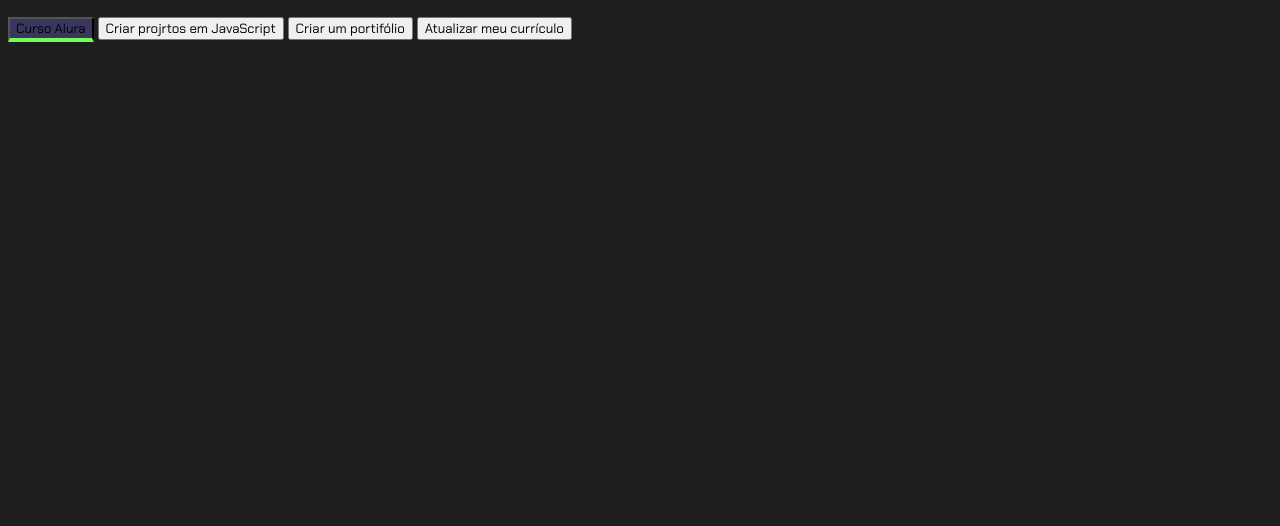
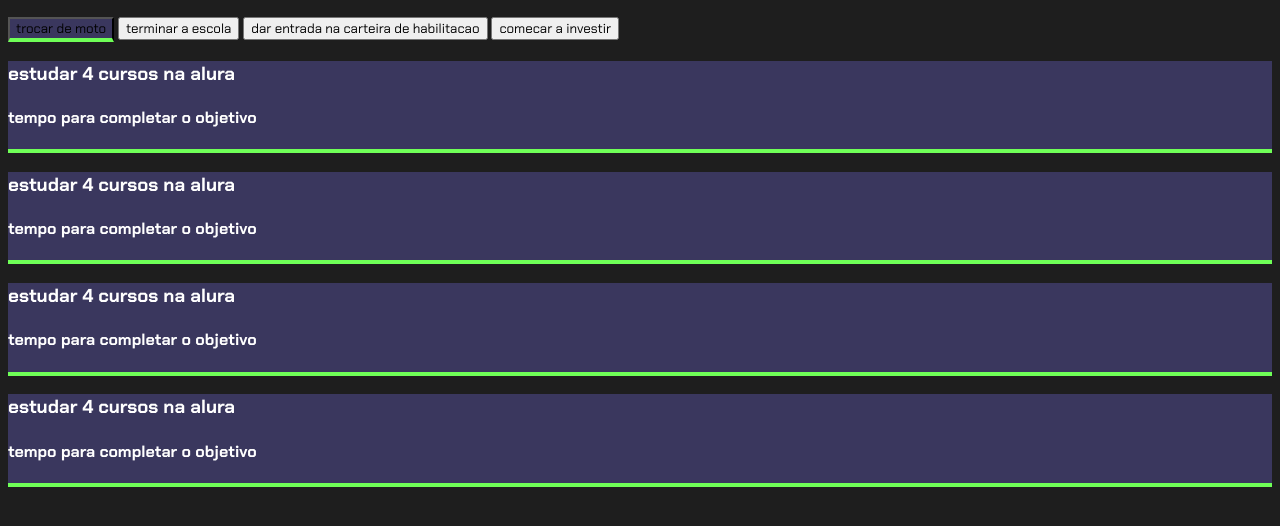
Before and after one commit to r1h4n/relogio, a plain HTML site: page index.html in a window 1280 px wide. Shown: the part 54-580 px from the top of the page. Drawn offline with Linux system fonts and the light colour scheme.

Commit message:
Update index.html

```diff
--- a/index.html
+++ b/index.html
@@ -2,7 +2,11 @@
 <html lang="pt-br">
 <head>
   <meta charset="UTF-8">
+  <meta http-equiv="x-ua-compatible" content="ie=idge">
   <meta name="viewport" content="width=device-width, initial-scale=1.0">
+  <link rel="preconnect" href="https://fonts.googleapis.com">
+<link rel="preconnect" href="https://fonts.gstatic.com" crossorigin>
+<link href="https://fonts.googleapis.com/css2?family=Poppins:ital,wght@0,100;0,200;0,300;0,400;0,500;0,600;0,700;0,800;0,900;1,100;1,200;1,300;1,400;1,500;1,600;1,700;1,800;1,900&display=swap" rel="stylesheet">
   <title>Meus objetivos do ano</title>
   <link rel="stylesheet" href="stely.css">
 </head>
@@ -10,10 +14,29 @@
 <section class="conteudo principal">
 <h2 class="titulo principal">Meus Objetivos do ano_</h2>
 <div class="botoes">
-<button class="botao ativo">Curso Alura</button>
-<button class="botao">Criar projrtos em JavaScript</button>
-<button class="botao">Criar um portifólio</button>
-<button class="botao">Atualizar meu currículo</button>
+<button class="botao ativo">trocar de moto</button>
+<button class="botao">terminar a escola</button>
+<button class="botao">dar entrada na carteira de habilitacao</button>
+<button class="botao">comecar a investir</button>
+</div>
+
+<div class="abas-textos">
+  <div class="abas-conteudo ativo">
+    <h3 class="aba-conteudo-titulo-principal">estudar 4 cursos na alura</h3>
+    <h4 class="aba-conteudo-titulo-principal">tempo para completar o objetivo</h4>
+  </div>
+  <div class="abas-conteudo ativo">
+    <h3 class="aba-conteudo-titulo-principal">estudar 4 cursos na alura</h3>
+    <h4 class="aba-conteudo-titulo-principal">tempo para completar o objetivo</h4>
+  </div>
+  <div class="abas-conteudo ativo">
+    <h3 class="aba-conteudo-titulo-principal">estudar 4 cursos na alura</h3>
+    <h4 class="aba-conteudo-titulo-principal">tempo para completar o objetivo</h4>
+  </div>
+  <div class="abas-conteudo ativo">
+    <h3 class="aba-conteudo-titulo-principal">estudar 4 cursos na alura</h3>
+    <h4 class="aba-conteudo-titulo-principal">tempo para completar o objetivo</h4>
+  </div>
 </div>
 </section>
 <script src="main.js"></script>
```
